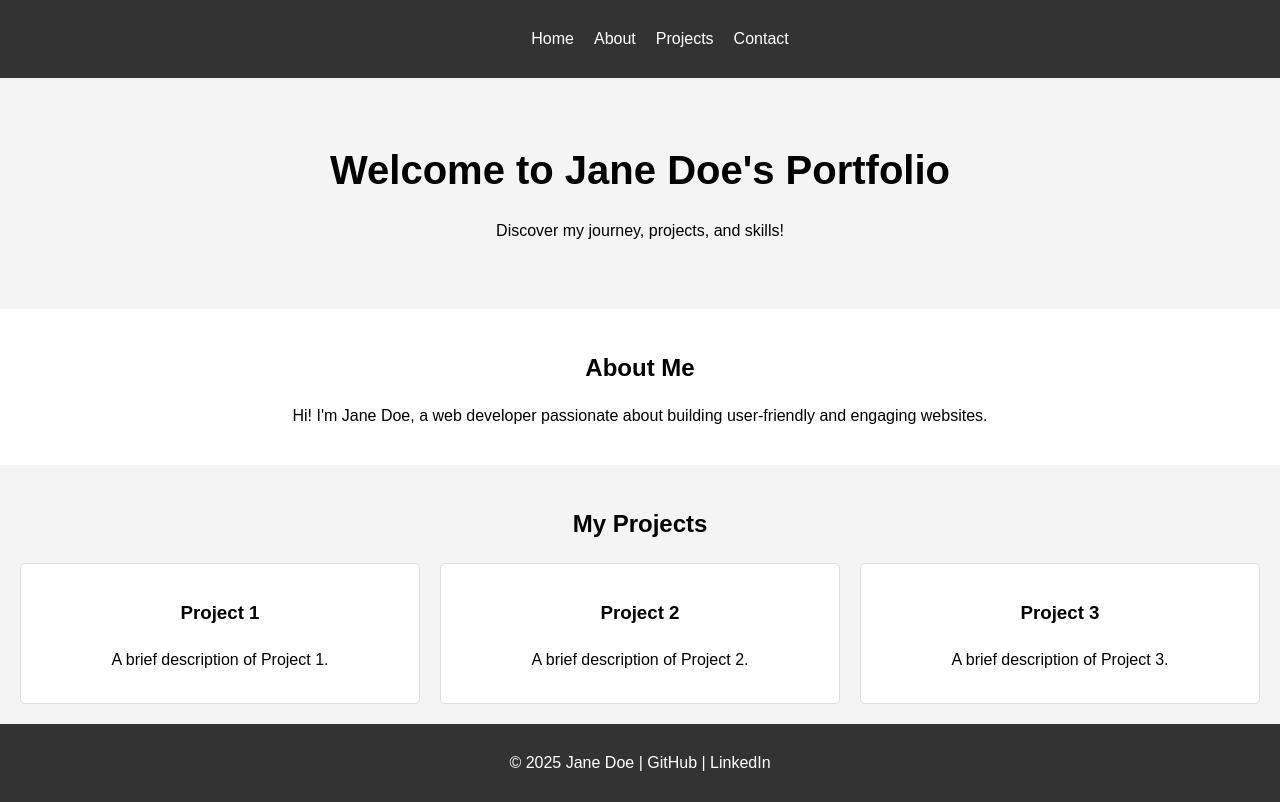
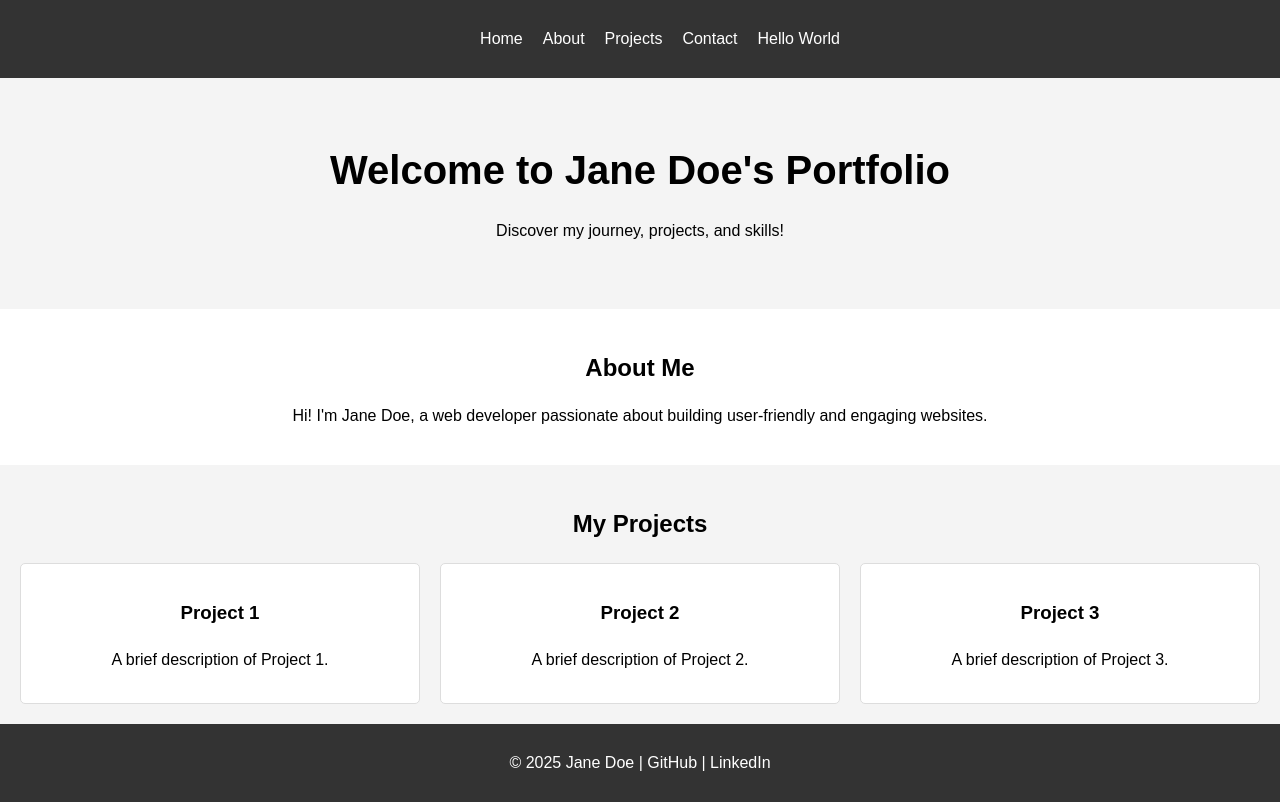
Before and after one commit to tarikuzuma/git-branching-and-collab-RikuTeam, a plain HTML site: page index.html in a window 1280 px wide. Drawn offline with Linux system fonts and the light colour scheme.

Commit message:
ui: added a header link

```diff
--- a/index.html
+++ b/index.html
@@ -16,6 +16,7 @@
                 <li><a href="#about">About</a></li>
                 <li><a href="#projects">Projects</a></li>
                 <li><a href="#footer">Contact</a></li>
+                <li><a href="#footer">Hello World</a></li>
             </ul>
         </nav>
     </header>
```
